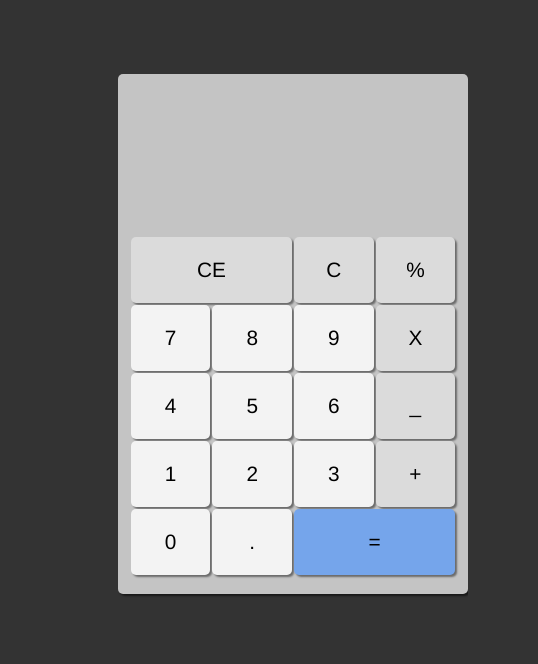
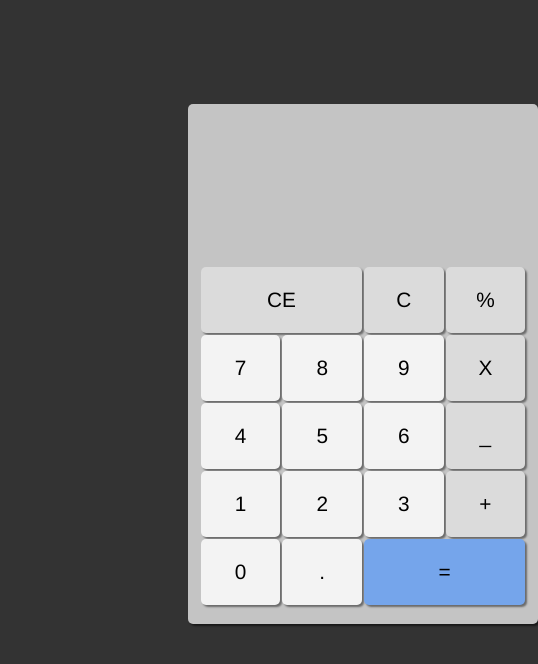
Before and after one commit to rafaelemidiolopes/projeto-calculadora, a plain HTML site: page index.html in a window 390 px wide. Shown: the whole page, 538 px wide, since content can reach past the window. Drawn offline with Linux system fonts and the light colour scheme.

Commit message:
Update style.css

```diff
--- a/style.css
+++ b/style.css
@@ -25,8 +25,8 @@
         margin-top: 20px;
         overflow: hidden;
         width: 350px;
-        box-align: center;
-        transform: translate(118px, 50px);
+        transform: translate(168px, 100px);
+        margin: auto;
     }
 
     #resultado {
```
